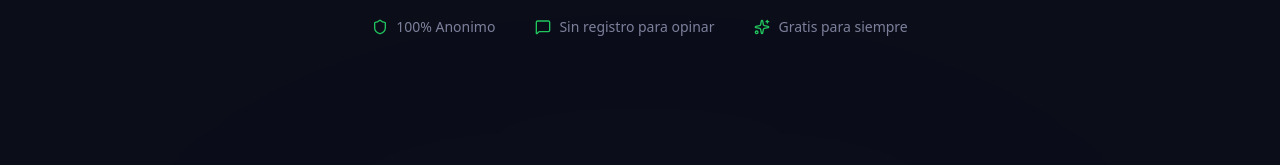
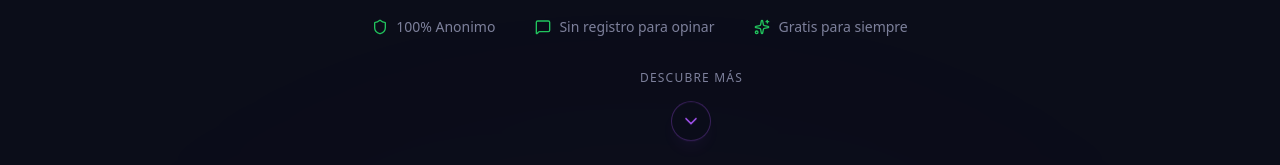
Before and after one commit to Jorgeab01/FeedBackFlow, a React (Vite) app: page / in a window 1280 px wide. Shown: the part 634-799 px from the top of the page. Built offline with nearby package versions, Linux system fonts and the light colour scheme; no server answers.

Commit message:
fix: Flecha scroll

```diff
--- a/src/components/landing/dashboard-preview.tsx
+++ b/src/components/landing/dashboard-preview.tsx
@@ -56,7 +56,7 @@ export function DashboardPreview() {
   }
 
   return (
-    <section className="relative pt-0 pb-16 md:pb-24">
+    <section id="dashboard" className="relative pt-0 pb-16 md:pb-24">
       <div className="pointer-events-none absolute inset-0">
         <div className="absolute top-1/3 left-1/2 -translate-x-1/2 -translate-y-1/2 h-[400px] w-[700px] rounded-full bg-primary/5 blur-[150px]" />
       </div>
--- /dev/null
+++ b/src/components/landing/scroll-indicator.tsx
@@ -0,0 +1,49 @@
+import { motion, useScroll, useTransform } from "framer-motion"
+import { ChevronDown } from "lucide-react"
+
+export function ScrollIndicator() {
+    const { scrollY } = useScroll()
+
+    // La flecha desaparece gradualmente entre 0 y 100px de scroll
+    const opacity = useTransform(scrollY, [0, 50, 100], [1, 0.5, 0])
+    const y = useTransform(scrollY, [0, 100], [0, 20])
+
+    const handleClick = () => {
+        const element = document.getElementById('dashboard')
+        if (element) {
+            const offset = 80 // Navbar height approx
+            const bodyRect = document.body.getBoundingClientRect().top
+            const elementRect = element.getBoundingClientRect().top
+            const elementPosition = elementRect - bodyRect
+            const offsetPosition = elementPosition - offset
+
+            window.scrollTo({
+                top: offsetPosition,
+                behavior: "smooth"
+            })
+        }
+    }
+
+    return (
+        <motion.div
+            style={{ opacity, y }}
+            className="fixed bottom-8 left-1/2 -translate-x-1/2 z-40 cursor-pointer hidden lg:[@media(min-height:750px)]:flex flex-col items-center gap-2"
+            onClick={handleClick}
+        >
+            <span className="text-xs font-medium text-muted-foreground uppercase tracking-widest">
+                Descubre más
+            </span>
+            <motion.div
+                animate={{ y: [0, 8, 0] }}
+                transition={{
+                    duration: 1.5,
+                    repeat: Infinity,
+                    ease: "easeInOut"
+                }}
+                className="flex h-10 w-10 items-center justify-center rounded-full border border-primary/30 bg-background/80 backdrop-blur-sm shadow-lg shadow-primary/5 hover:border-primary/60 hover:bg-primary/5 transition-colors"
+            >
+                <ChevronDown className="h-5 w-5 text-primary" />
+            </motion.div>
+        </motion.div>
+    )
+}
--- a/src/sections/LandingPage.tsx
+++ b/src/sections/LandingPage.tsx
@@ -9,6 +9,7 @@ import { Testimonials } from "@/components/landing/testimonials"
 import { Pricing } from "@/components/landing/pricing"
 import { CTA } from "@/components/landing/cta"
 import { Footer } from "@/components/landing/footer"
+import { ScrollIndicator } from "../components/landing/scroll-indicator"
 
 export function LandingPage() {
     return (
@@ -24,6 +25,7 @@ export function LandingPage() {
                 <Pricing />
                 <CTA />
             </main>
+            <ScrollIndicator />
             <Footer />
         </div>
     )
```
Also changed, not shown: scroll_indicator_errors.txt (added), tsc_errors_utf8.txt (added).
